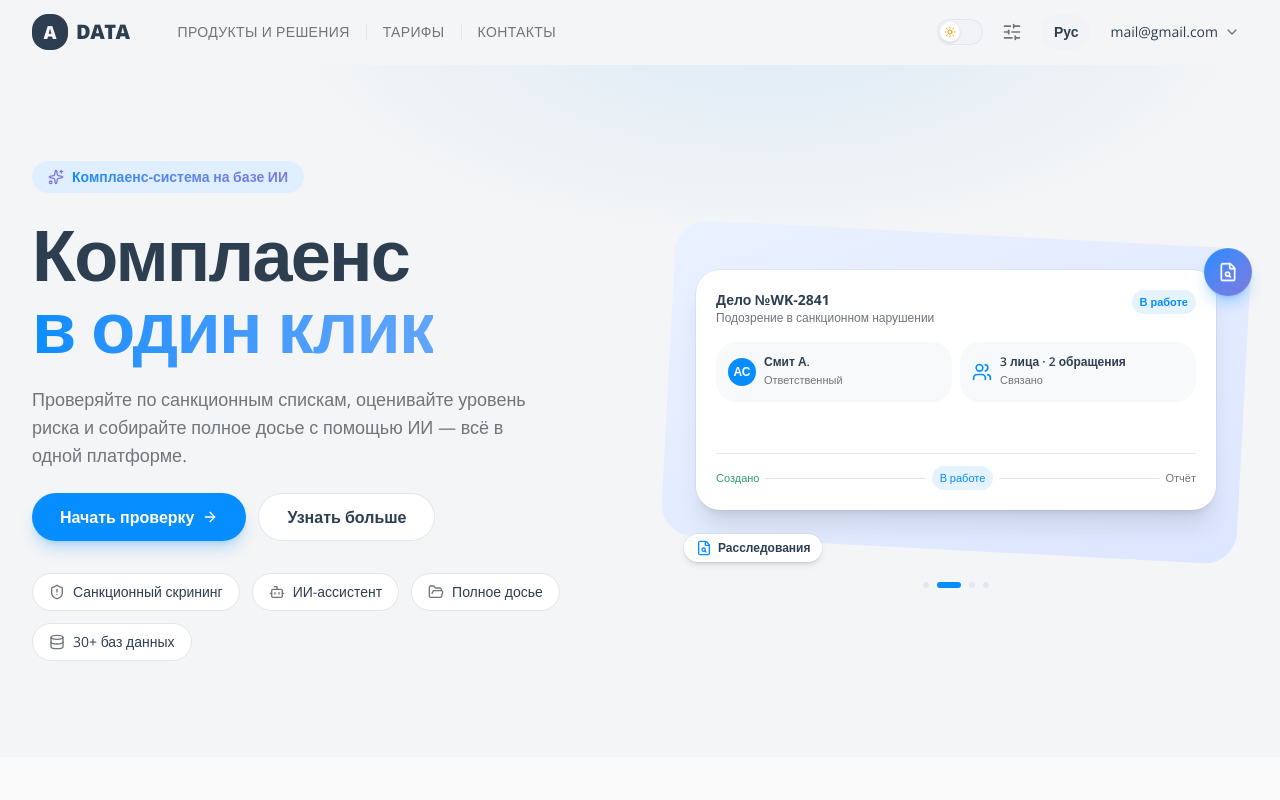
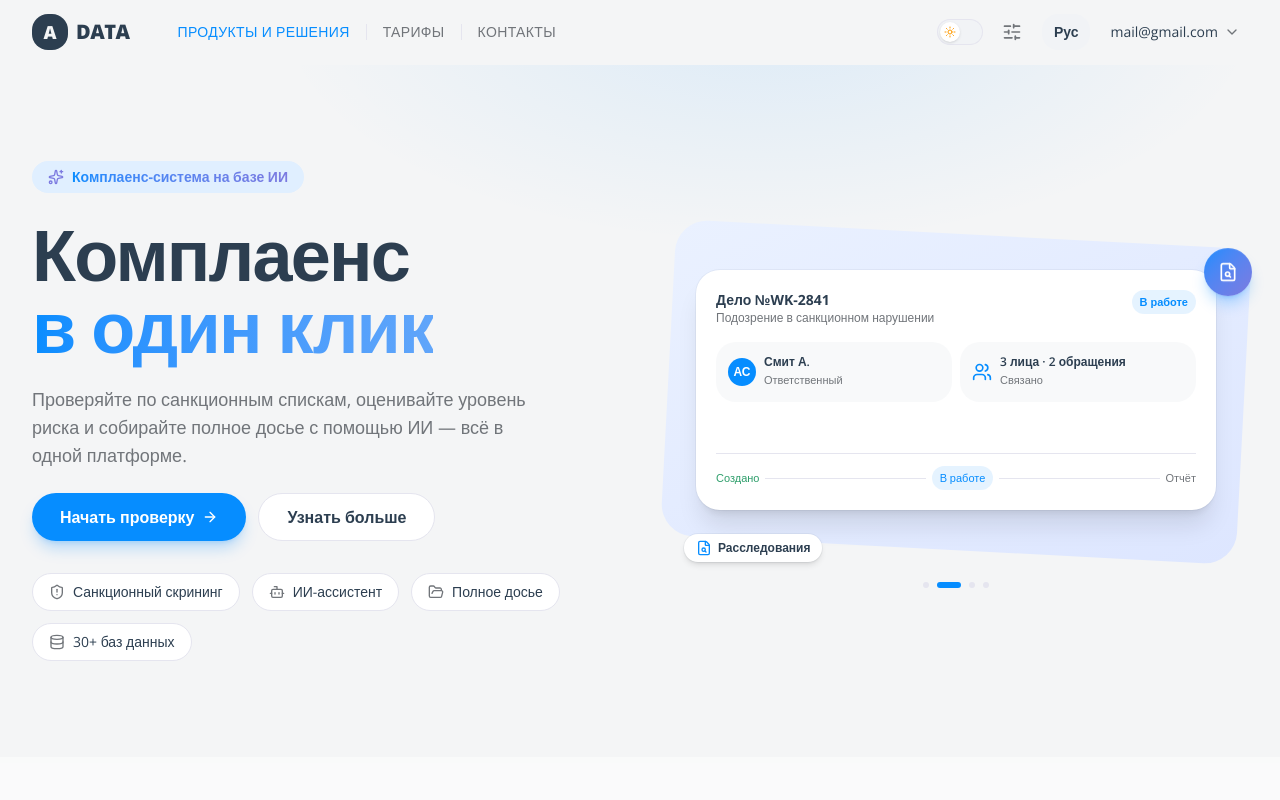
Before and after one commit to dzhmnklva012/-e-analytic, a Next.js app in the folder compliance-landing/: page / in a window 1280 px wide. Shown: the top 800 px of the page. Built offline with nearby package versions, Linux system fonts and the light colour scheme.

Commit message:
Auto-update: site-header.tsx

```diff
--- a/compliance-landing/src/components/landing/site-header.tsx
+++ b/compliance-landing/src/components/landing/site-header.tsx
@@ -69,7 +69,11 @@ export function SiteHeader() {
                   {i > 0 && <span className="h-4 w-px bg-border" aria-hidden="true" />}
                   <a
                     href={link.href}
-                    className="rounded-md px-4 text-sm font-medium tracking-wide text-muted-foreground uppercase transition-colors hover:text-foreground focus-visible:ring-3 focus-visible:ring-ring/40 focus-visible:outline-none"
+                    aria-current={activeId === link.href.slice(1) ? "page" : undefined}
+                    className={cn(
+                      "rounded-md px-4 text-sm font-medium tracking-wide uppercase transition-colors hover:text-foreground focus-visible:ring-3 focus-visible:ring-ring/40 focus-visible:outline-none",
+                      activeId === link.href.slice(1) ? "text-primary" : "text-muted-foreground",
+                    )}
                   >
                     {link.label}
                   </a>
```
